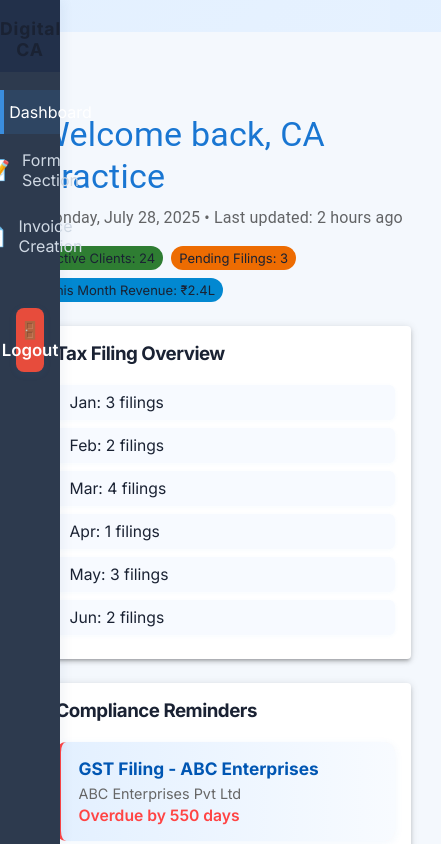
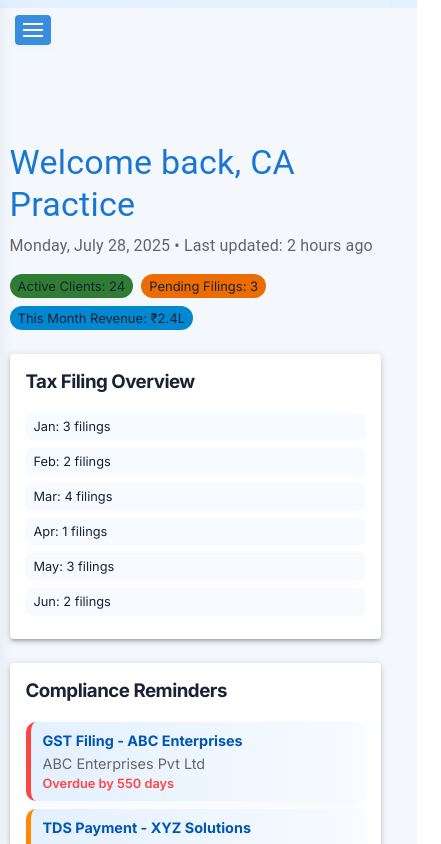
Before and after one commit to Sreemoyee46/Digital-CA-Platform, a React (Create React App) app: page /login in a window 390 px wide. Both pictures are taken after typing "Sample", "Sample123" into the empty fields and a click on the button "Login". Shown: the top 844 px of the page, 441 px wide, since content can reach past the window. Built offline with nearby package versions, Linux system fonts and the light colour scheme.

Commit message:
Fix mobile responsive design with hamburger menu and improved layout

```diff
--- a/src/components/Layout.css
+++ b/src/components/Layout.css
@@ -2,19 +2,90 @@
   display: flex;
   min-height: 100vh;
   background: #f4f8fd;
+  position: relative;
 }
+
 .layout-main {
   flex: 1;
-  width: 100%; /* Ensure full width for charts and content */
+  width: 100%;
   margin-left: 220px;
   padding: 36px 32px 32px 32px;
   min-height: 100vh;
   background: #f4f8fd;
   overflow-x: auto;
+  transition: margin-left 0.3s ease;
 }
-@media (max-width: 800px) {
+
+/* Mobile hamburger menu */
+.mobile-menu-toggle {
+  display: none;
+  position: fixed;
+  top: 20px;
+  left: 20px;
+  z-index: 1000;
+  background: #3a8dde;
+  border: none;
+  border-radius: 4px;
+  padding: 8px;
+  cursor: pointer;
+  flex-direction: column;
+  gap: 4px;
+}
+
+.mobile-menu-toggle span {
+  display: block;
+  width: 20px;
+  height: 2px;
+  background: white;
+  transition: 0.3s;
+}
+
+/* Sidebar overlay for mobile */
+.sidebar-overlay {
+  display: none;
+  position: fixed;
+  top: 0;
+  left: 0;
+  right: 0;
+  bottom: 0;
+  background: rgba(0, 0, 0, 0.5);
+  z-index: 998;
+}
+
+/* Mobile responsive styles */
+@media (max-width: 768px) {
+  .mobile-menu-toggle {
+    display: flex;
+  }
+
+  .sidebar-overlay {
+    display: block;
+  }
+
   .layout-main {
-    margin-left: 60px;
-    padding: 18px 6px 14px 6px;
+    margin-left: 0;
+    padding: 20px 16px;
+    padding-top: 80px; /* Space for hamburger menu */
+  }
+
+  .sidebar {
+    transform: translateX(-100%);
+    transition: transform 0.3s ease;
+  }
+
+  .sidebar.sidebar-open {
+    transform: translateX(0);
   }
 }
+
+@media (max-width: 480px) {
+  .layout-main {
+    padding: 16px 12px;
+    padding-top: 70px;
+  }
+
+  .mobile-menu-toggle {
+    top: 15px;
+    left: 15px;
+  }
+}
--- a/src/components/Layout.js
+++ b/src/components/Layout.js
@@ -1,11 +1,33 @@
-import React from 'react';
+import React, { useState } from 'react';
 import Sidebar from './Sidebar';
 import './Layout.css';
 
 function Layout({ children }) {
+  const [sidebarOpen, setSidebarOpen] = useState(false);
+
+  const toggleSidebar = () => {
+    setSidebarOpen(!sidebarOpen);
+  };
+
   return (
     <div className="layout-root">
-      <Sidebar />
+      {/* Mobile hamburger button */}
+      <button
+        className="mobile-menu-toggle"
+        onClick={toggleSidebar}
+        aria-label="Toggle menu"
+      >
+        <span></span>
+        <span></span>
+        <span></span>
+      </button>
+
+      {/* Overlay for mobile */}
+      {sidebarOpen && (
+        <div className="sidebar-overlay" onClick={toggleSidebar}></div>
+      )}
+
+      <Sidebar isOpen={sidebarOpen} onClose={() => setSidebarOpen(false)} />
       <main className="layout-main">
         {children}
       </main>
--- a/src/components/Sidebar.css
+++ b/src/components/Sidebar.css
@@ -9,9 +9,11 @@
   position: fixed;
   left: 0;
   top: 0;
-  z-index: 100;
+  z-index: 999;
   box-shadow: 2px 0 12px rgba(30, 60, 114, 0.07);
+  transition: transform 0.3s ease;
 }
+
 .sidebar-header {
   font-size: 1.5rem;
   font-weight: 700;
@@ -20,12 +22,19 @@
   letter-spacing: 0.05em;
   background: #22304a;
 }
+
+.sidebar-title {
+  display: block;
+}
+
 .sidebar-nav {
   display: flex;
   flex-direction: column;
   gap: 6px;
   padding: 18px 0;
+  flex: 1;
 }
+
 .sidebar-link {
   display: flex;
   align-items: center;
@@ -38,18 +47,24 @@
   border-left: 4px solid transparent;
   transition: background 0.18s, color 0.18s, border-color 0.18s;
 }
+
 .sidebar-link:hover {
   background: #22304a;
   color: #fff;
 }
+
 .sidebar-link.active {
   background: #3a8dde22;
   color: #fff;
   border-left: 4px solid #3a8dde;
 }
+
 .sidebar-icon {
   font-size: 1.25em;
+  min-width: 20px;
+  text-align: center;
 }
+
 .sidebar-logout {
   margin: 24px 16px 16px 16px;
   padding: 12px 0;
@@ -67,24 +82,61 @@
   justify-content: center;
   gap: 8px;
 }
+
 .sidebar-logout:hover {
   background: #c0392b;
 }
-@media (max-width: 800px) {
+
+/* Mobile responsive styles */
+@media (max-width: 768px) {
   .sidebar {
-    width: 60px;
-    min-width: 60px;
+    width: 280px;
+    transform: translateX(-100%);
   }
+
+  .sidebar.sidebar-open {
+    transform: translateX(0);
+  }
+
   .sidebar-header {
+    font-size: 1.3rem;
+    padding: 24px 0 20px 0;
+  }
+
+  .sidebar-link {
+    padding: 14px 24px;
     font-size: 1.1rem;
-    padding: 18px 0 12px 0;
   }
-  .sidebar-link {
-    padding: 10px 10px;
-    font-size: 1rem;
-    justify-content: center;
+
+  .sidebar-link span:not(.sidebar-icon) {
+    display: inline;
   }
-  .sidebar-link span:not(.sidebar-icon) {
-    display: none;
+
+  .sidebar-logout {
+    margin: 20px 12px 12px 12px;
+    padding: 14px 0;
+    font-size: 1.1rem;
   }
 }
+
+@media (max-width: 480px) {
+  .sidebar {
+    width: 260px;
+  }
+
+  .sidebar-header {
+    font-size: 1.2rem;
+    padding: 20px 0 16px 0;
+  }
+
+  .sidebar-link {
+    padding: 12px 20px;
+    font-size: 1rem;
+  }
+
+  .sidebar-logout {
+    margin: 16px 10px 10px 10px;
+    padding: 12px 0;
+    font-size: 1rem;
+  }
+}
--- a/src/components/Sidebar.js
+++ b/src/components/Sidebar.js
@@ -1,44 +1,72 @@
 import React from 'react';
-import { NavLink, useNavigate } from 'react-router-dom';
+import { Link, useLocation, useNavigate } from 'react-router-dom';
 import { useAuth } from '../context/AuthContext';
 import './Sidebar.css';
 
-const navItems = [
-  { to: '/dashboard', label: 'Dashboard', icon: '🏠' },
-  { to: '/form', label: 'Form Section', icon: '📝' },
-  { to: '/invoice', label: 'Invoice Creation', icon: '📄' },
-];
-
-function Sidebar() {
+function Sidebar({ isOpen, onClose }) {
+  const location = useLocation();
+  const navigate = useNavigate();
   const { logout } = useAuth();
-  const navigate = useNavigate();
 
   const handleLogout = () => {
     logout();
     navigate('/login');
+    if (onClose) onClose(); // Close sidebar on mobile
+  };
+
+  const handleNavClick = () => {
+    if (onClose) onClose(); // Close sidebar on mobile when nav item is clicked
   };
 
   return (
-    <aside className="sidebar">
-      <div className="sidebar-header">Digital CA</div>
+    <div className={`sidebar ${isOpen ? 'sidebar-open' : ''}`}>
+      <div className="sidebar-header">
+        <span className="sidebar-title">Digital CA</span>
+      </div>
+
       <nav className="sidebar-nav">
-        {navItems.map((item) => (
-          <NavLink
-            key={item.to}
-            to={item.to}
-            className={({ isActive }) =>
-              isActive ? 'sidebar-link active' : 'sidebar-link'
-            }
-          >
-            <span className="sidebar-icon">{item.icon}</span>
-            {item.label}
-          </NavLink>
-        ))}
+        <Link
+          to="/dashboard"
+          className={`sidebar-link ${location.pathname === '/dashboard' ? 'active' : ''}`}
+          onClick={handleNavClick}
+        >
+          <span className="sidebar-icon">📊</span>
+          <span>Dashboard</span>
+        </Link>
+
+        <Link
+          to="/form"
+          className={`sidebar-link ${location.pathname === '/form' ? 'active' : ''}`}
+          onClick={handleNavClick}
+        >
+          <span className="sidebar-icon">📝</span>
+          <span>Form Section</span>
+        </Link>
+
+        <Link
+          to="/invoice"
+          className={`sidebar-link ${location.pathname === '/invoice' ? 'active' : ''}`}
+          onClick={handleNavClick}
+        >
+          <span className="sidebar-icon">🧾</span>
+          <span>Invoice Creation</span>
+        </Link>
+
+        <Link
+          to="/charts"
+          className={`sidebar-link ${location.pathname === '/charts' ? 'active' : ''}`}
+          onClick={handleNavClick}
+        >
+          <span className="sidebar-icon">📈</span>
+          <span>Charts</span>
+        </Link>
       </nav>
+
       <button className="sidebar-logout" onClick={handleLogout}>
-        🚪 Logout
+        <span className="sidebar-icon">🚪</span>
+        <span>Logout</span>
       </button>
-    </aside>
+    </div>
   );
 }
 
--- a/src/index.css
+++ b/src/index.css
@@ -447,32 +447,184 @@ a:hover {
   }
 }
 
+@media (max-width: 768px) {
+  body {
+    padding: 16px 8px;
+  }
+
+  .dashboard {
+    grid-template-columns: 1fr;
+    gap: 16px;
+    padding: 12px 8px;
+    margin: 20px auto;
+  }
+
+  .card {
+    padding: 16px 12px;
+    border-radius: 10px;
+  }
+
+  .compliance-reminder-cards .cards-container {
+    gap: 12px;
+  }
+
+  .reminder-card {
+    padding: 14px 16px;
+  }
+
+  .reminder-card h4 {
+    font-size: 1rem;
+  }
+
+  .reminder-card p {
+    font-size: 0.9rem;
+  }
+
+  .tax-filing-overview li {
+    padding: 10px 12px;
+    font-size: 0.9rem;
+  }
+
+  .document-upload label {
+    font-size: 0.9rem;
+  }
+
+  .charts-dashboard {
+    padding: 16px 12px;
+  }
+
+  .charts-dashboard h3 {
+    font-size: 1.1rem;
+  }
+}
+
 @media (max-width: 600px) {
+  body {
+    padding: 12px 6px;
+  }
+
   .container {
-    padding: 16px 6px;
+    padding: 16px 12px;
     max-width: 100%;
     border-radius: 10px;
+    margin: 16px auto;
   }
+
   .dashboard {
     grid-template-columns: 1fr;
-    padding: 8px 0;
+    padding: 8px 4px;
     border-radius: 10px;
+    gap: 12px;
   }
+
   .card {
-    padding: 14px 8px;
+    padding: 14px 10px;
     border-radius: 8px;
   }
+
   .auth-container {
-    padding: 18px 6px 14px 6px;
+    padding: 18px 12px 14px 12px;
     border-radius: 10px;
+    margin: 16px auto;
   }
+
   .invoice-creation-container {
     max-width: 100vw;
-    padding: 10px 2px 8px 2px;
+    padding: 16px 12px 12px 12px;
     border-radius: 8px;
+    margin: 16px auto;
   }
+
   .auth-container::before {
     font-size: 2rem;
+  }
+
+  .compliance-reminder-cards .cards-container {
+    gap: 10px;
+  }
+
+  .reminder-card {
+    padding: 12px 14px;
+  }
+
+  .reminder-card h4 {
+    font-size: 0.95rem;
+  }
+
+  .reminder-card p {
+    font-size: 0.85rem;
+  }
+
+  .tax-filing-overview li {
+    padding: 8px 10px;
+    font-size: 0.85rem;
+  }
+
+  .charts-dashboard {
+    padding: 12px 8px;
+  }
+
+  .charts-dashboard h3 {
+    font-size: 1rem;
+  }
+}
+
+@media (max-width: 480px) {
+  body {
+    padding: 8px 4px;
+  }
+
+  .container {
+    padding: 12px 8px;
+    margin: 12px auto;
+  }
+
+  .dashboard {
+    padding: 6px 2px;
+    gap: 10px;
+  }
+
+  .card {
+    padding: 12px 8px;
+  }
+
+  .auth-container {
+    padding: 16px 8px 12px 8px;
+    margin: 12px auto;
+  }
+
+  .invoice-creation-container {
+    padding: 12px 8px 8px 8px;
+    margin: 12px auto;
+  }
+
+  .compliance-reminder-cards .cards-container {
+    gap: 8px;
+  }
+
+  .reminder-card {
+    padding: 10px 12px;
+  }
+
+  .reminder-card h4 {
+    font-size: 0.9rem;
+  }
+
+  .reminder-card p {
+    font-size: 0.8rem;
+  }
+
+  .tax-filing-overview li {
+    padding: 6px 8px;
+    font-size: 0.8rem;
+  }
+
+  .charts-dashboard {
+    padding: 10px 6px;
+  }
+
+  .charts-dashboard h3 {
+    font-size: 0.95rem;
   }
 }
 
@@ -484,3 +636,15 @@ a:hover {
   margin: 1rem 0;
   color: #2c3e50;
 }
+
+@media (max-width: 768px) {
+  .login-header {
+    font-size: 1.5rem;
+  }
+}
+
+@media (max-width: 480px) {
+  .login-header {
+    font-size: 1.3rem;
+  }
+}
```
Also changed, not shown: 1 other file (tests, documents, lock files or other folders).
